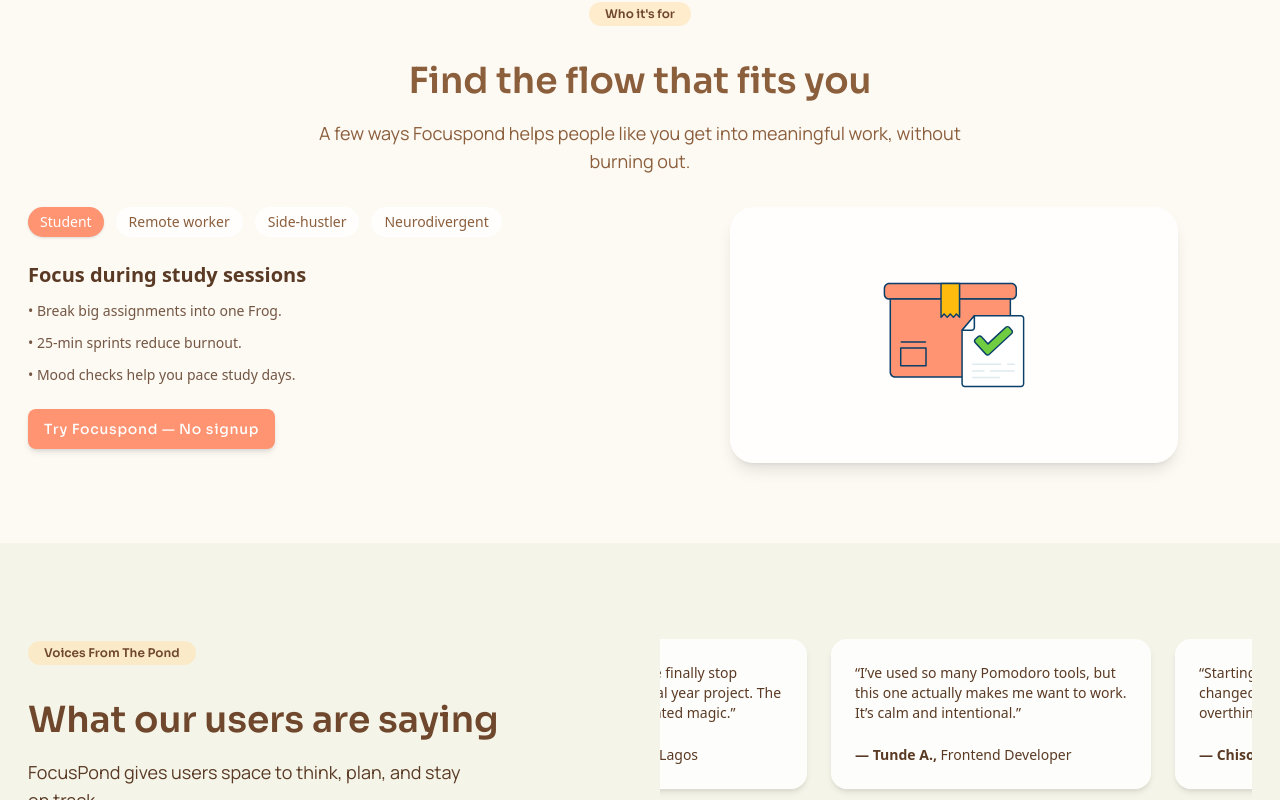
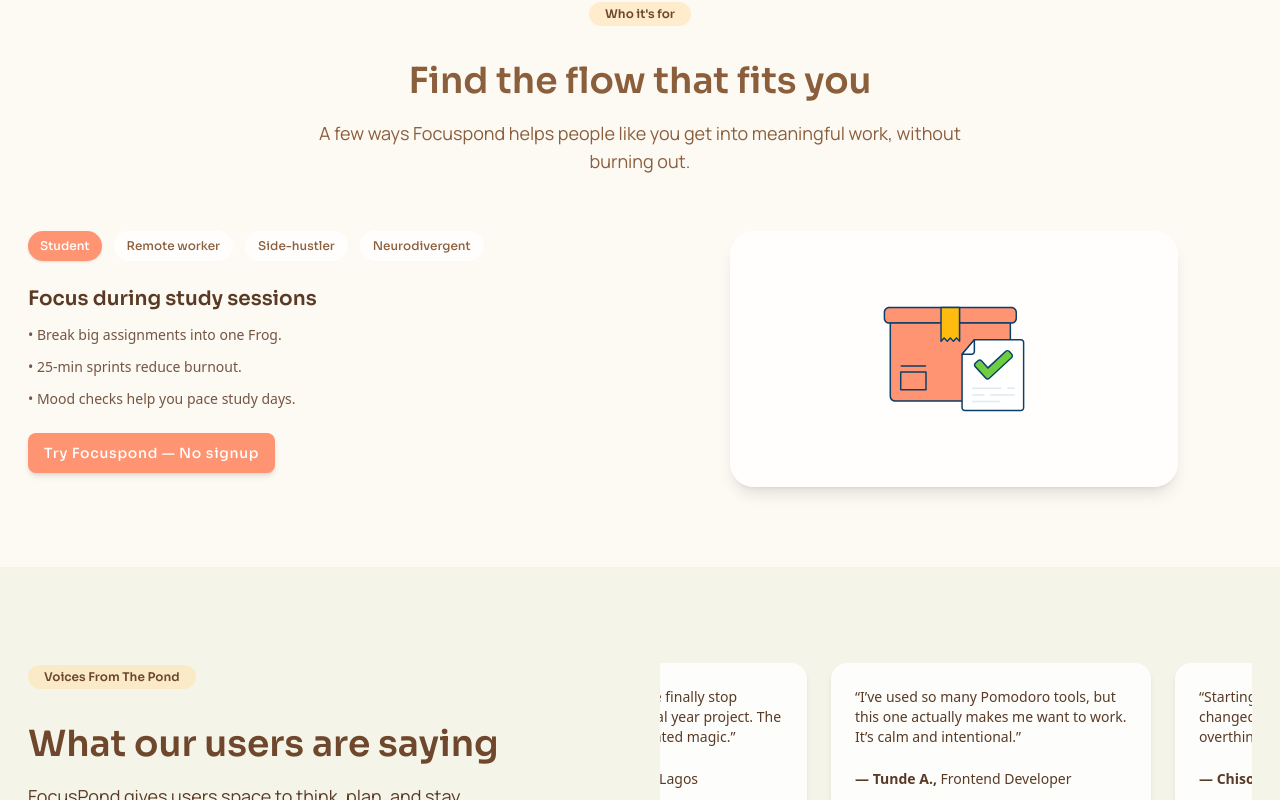
Before and after one commit to liannmaka/Focuspond, a Next.js app: page / in a window 1280 px wide. Shown: the part 4568-5368 px from the top of the page. Built offline with nearby package versions, Linux system fonts and the light colour scheme.

Commit message:
chore: updated component

```diff
--- a/src/app/(landing-page)/_components/WhoItsFor.tsx
+++ b/src/app/(landing-page)/_components/WhoItsFor.tsx
@@ -59,7 +59,7 @@
   return (
     <section className="pt-8 pb-20">
       <div className="content-center">
-        <div className="text-center mb-8">
+        <div className="text-center mb-14">
           <Badge title="Who it's for" />
           <h2 className="text-2xl sm:text-3xl lg:text-4xl font-semibold font-sora leading-tight">
             Find the flow that fits you
@@ -81,7 +81,7 @@
                     key={persona.id}
                     onClick={() => setSelected(persona.id)}
                     aria-pressed={active}
-                    className={`px-3 py-1 rounded-full text-sm font-medium transition-all duration-200 focus:outline-none ${
+                    className={`px-3 py-1.5 font-sora rounded-full text-xs font-medium transition-all duration-200 focus:outline-none ${
                       active
                         ? "bg-[#ff9472] text-white shadow-sm"
                         : "bg-white/80 text-[#8b5e3c] border border-white/60 hover:shadow-sm"
@@ -93,7 +93,7 @@
               })}
             </div>
 
-            <h3 className="text-xl font-semibold text-[#5a3a24] mb-3">
+            <h3 className="text-xl font-semibold text-[#5a3a24] mb-3 font-sora">
               {p.headline}
             </h3>
 
```
